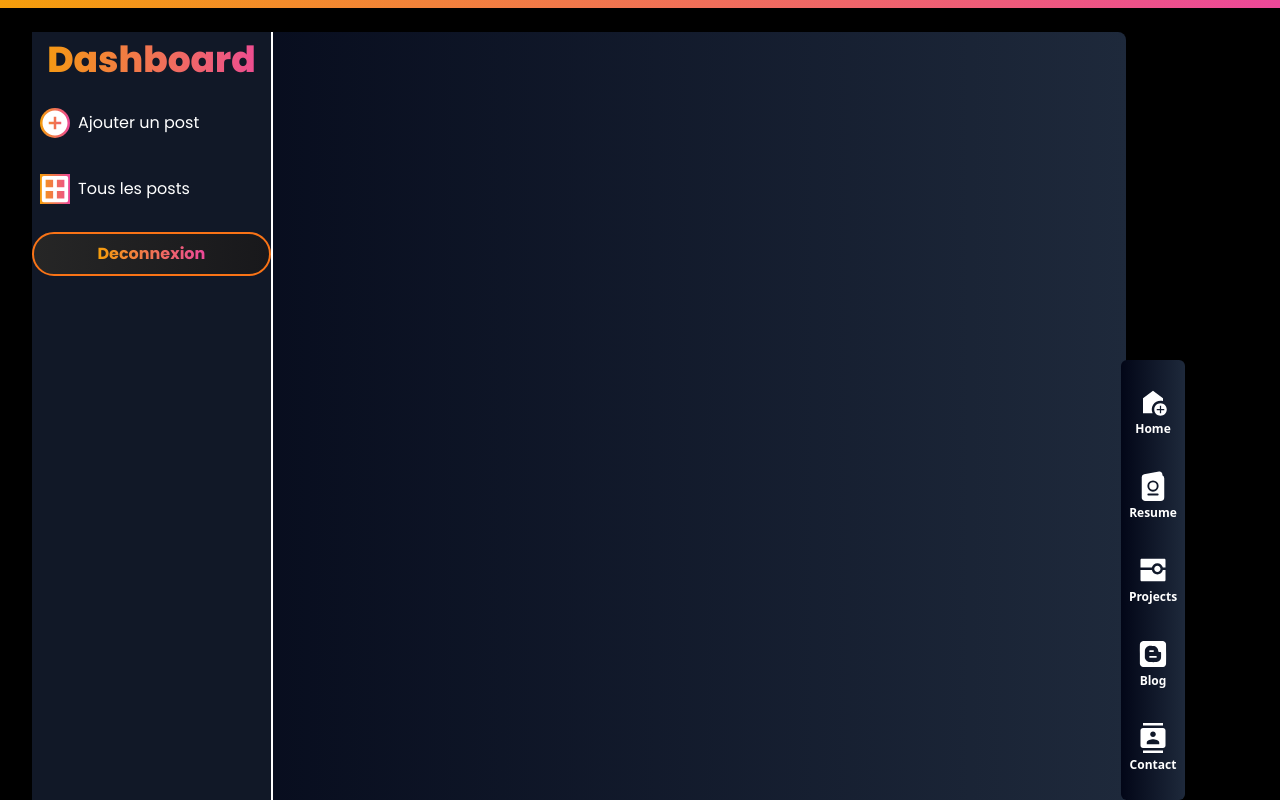
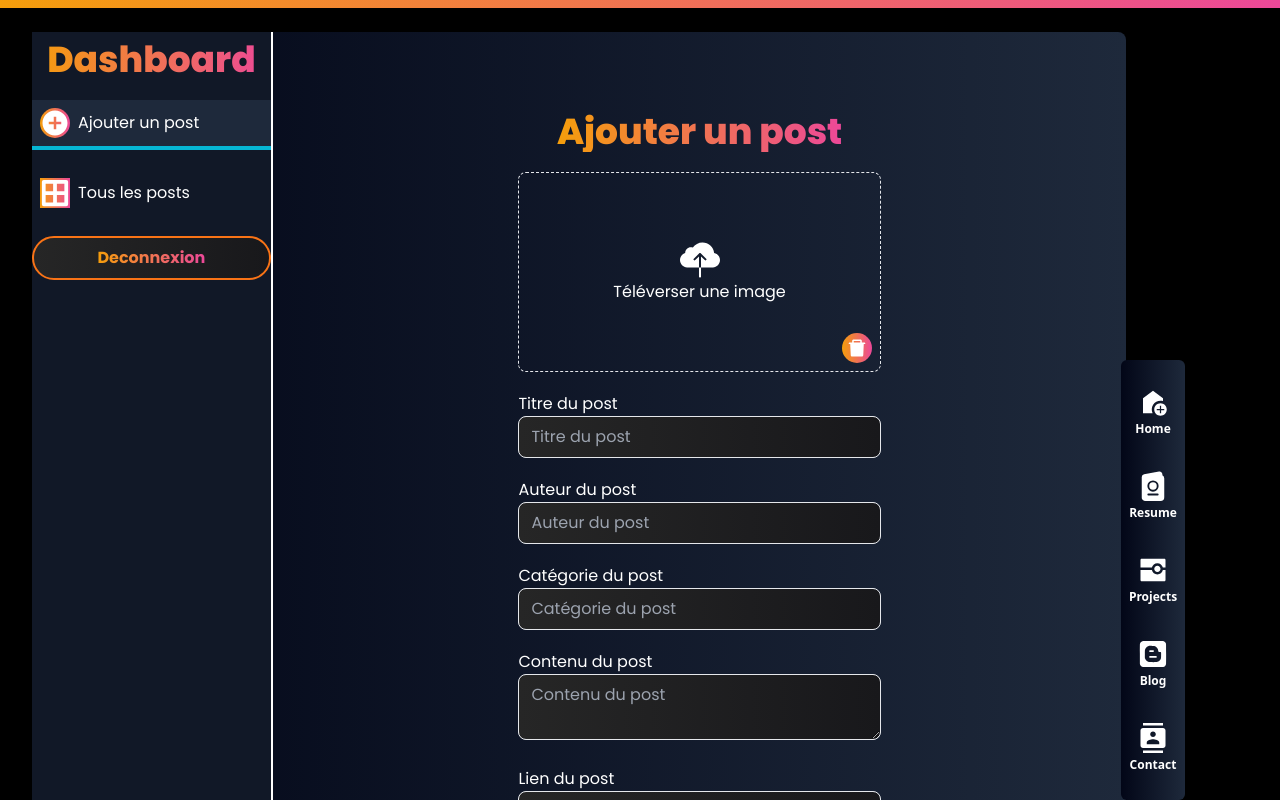
Before and after one commit to ibracciano/personal-portfolio-ouattara, a React (Vite) app: page /dashboard in a window 1280 px wide. Shown: the top 800 px of the page. Built offline with nearby package versions, Linux system fonts and the light colour scheme.

Commit message:
modification

```diff
--- a/src/App.jsx
+++ b/src/App.jsx
@@ -28,7 +28,7 @@ const App = () => {
           path: "dashboard",
           element: <AdminLayout />,
           children: [
-            { path: "add-post", element: <AddPost /> },
+            { path: "", element: <AddPost /> },
             { path: "all-post", element: <AllPosts /> },
           ],
         },
--- a/src/layout/AdminLayout.jsx
+++ b/src/layout/AdminLayout.jsx
@@ -16,7 +16,7 @@ const AdminLayout = () => {
           <ul className="flex gap-5 lg:flex-col">
             <li>
               <NavLink
-                to="/dashboard/add-post"
+                to="/dashboard"
                 className={({ isActive }) =>
                   isActive
                     ? "border-b-4 border-cyan-500 px-2 py-2 bg-slate-800 flex items-center gap-2 "
```
